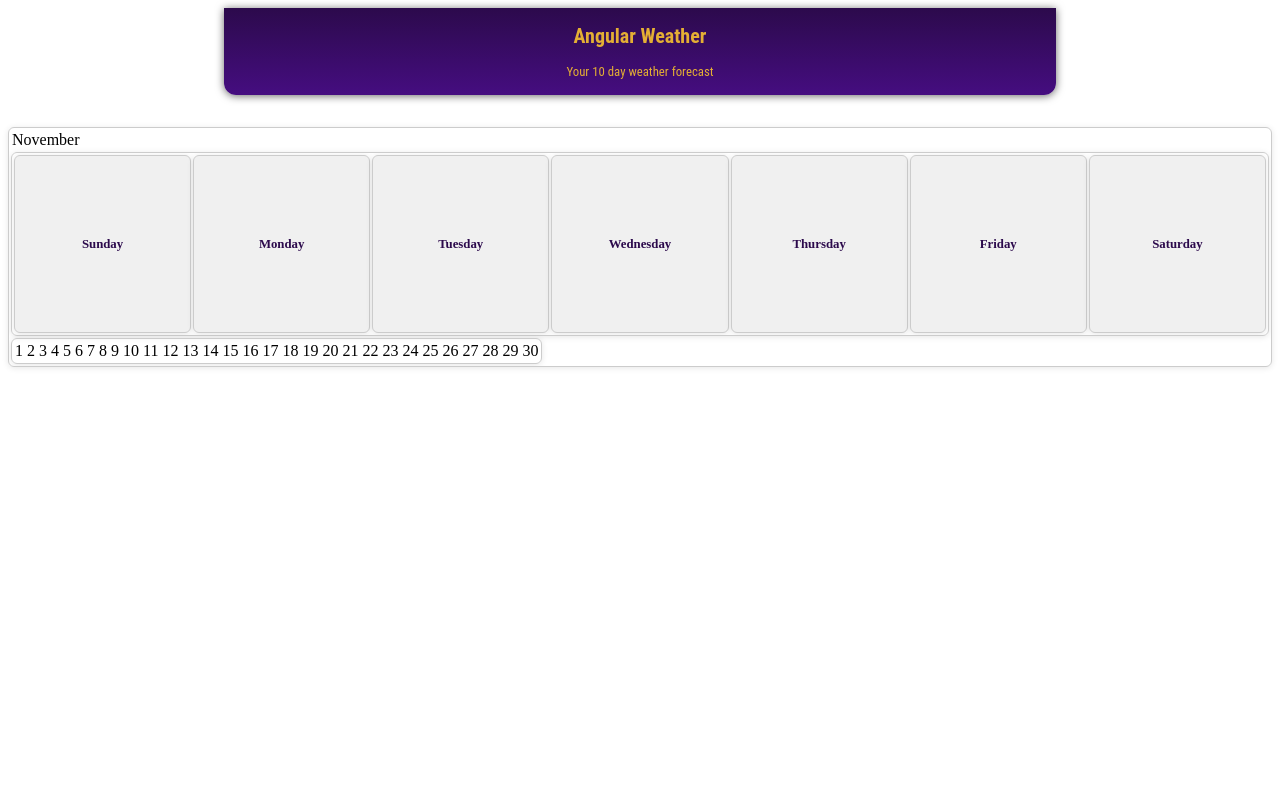
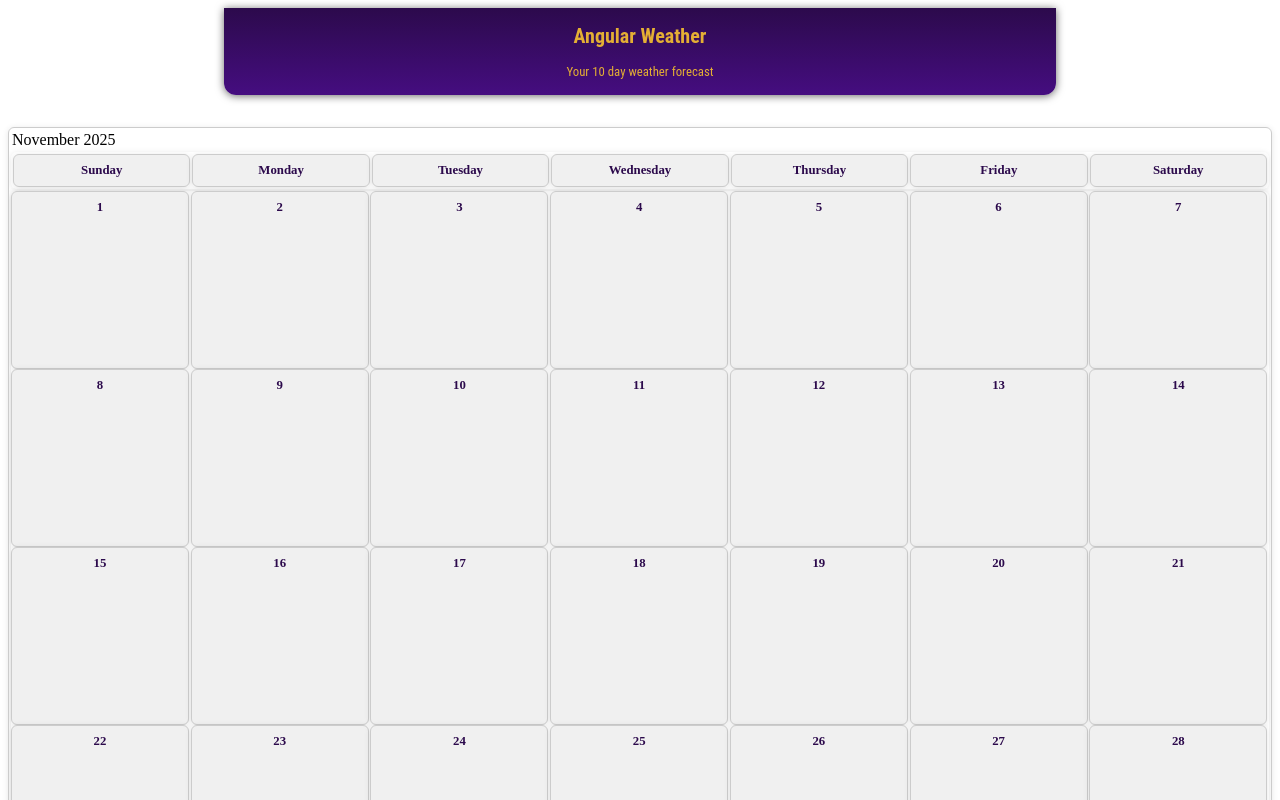
Before and after one commit to raseward14/angular-weather, an Angular app: page / in a window 1280 px wide. Shown: the top 800 px of the page. Built offline with nearby package versions, Linux system fonts and the light colour scheme.

Commit message:
adjusted calendar pane and weekday header styles to use css grid, grid template columns to define 7 week days and grid template rows auto for all cells, also centered weekday numbers and removed repetative borders

```diff
--- a/src/app/calendar/calendar.component.css
+++ b/src/app/calendar/calendar.component.css
@@ -4,3 +4,26 @@ table {
     overflow: hidden;
     border: 1px solid #ccc;
   }
+
+  td.calendar-cell {
+    border: 1px solid #ccc;
+    padding: 0.5rem;
+    text-align: center;
+    font-size: 0.8rem;
+    font-weight: bold;
+    color: #2c0a4c;
+    background-color: #f0f0f0;
+    border-radius: 6px;
+    box-shadow: 0 1px 6px rgba(0, 0, 0, 0.1);
+    overflow: hidden;
+    height: 10rem;
+    width: 10rem;
+}
+
+ .calendar-pane {
+    border-radius: 6px;
+    box-shadow: 0 1px 6px rgba(0, 0, 0, 0.1);
+    display: grid;
+    grid-template-columns: repeat(7, 1fr);
+    grid-template-rows: auto;
+}
--- a/src/app/calendar/calendar.component.html
+++ b/src/app/calendar/calendar.component.html
@@ -1,8 +1,8 @@
 <div>
-    <table>
+    <table >
         <thead>
             <tr>
-                <td>{{ currentDate | date: 'MMMM' }}</td>
+                <td>{{ currentDate | date: 'MMMM yyyy' }}</td>
             </tr>
         </thead>
         <tbody>
@@ -10,11 +10,11 @@
                 <app-week-day/>
             </tr>
             <tr>
-                <day-container>
+                <div class="calendar-pane">
                     @for(cell of cellsArray; track cell) {
-                        <td>{{ cell }}</td>
+                        <td class="calendar-cell">{{ cell }}</td>
                     }
-                </day-container>
+                </div>
             </tr>
         </tbody>
     </table>
--- a/src/app/calendar/calendar.component.ts
+++ b/src/app/calendar/calendar.component.ts
@@ -2,6 +2,7 @@ import { Component, OnInit } from '@angular/core';
 import { CommonModule } from '@angular/common';
 
 import { WeekDay } from '../week-day/week-day.component';
+
 import { DayContainer } from "../ui/container/day-container.component";
 
 @Component({
--- a/src/app/ui/container/day-container.component.css
+++ b/src/app/ui/container/day-container.component.css
@@ -2,5 +2,4 @@ table {
     border-radius: 6px;
     box-shadow: 0 1px 6px rgba(0, 0, 0, 0.1);
     overflow: hidden;
-    border: 1px solid #ccc;
   }
--- a/src/app/week-day/week-day.component.css
+++ b/src/app/week-day/week-day.component.css
@@ -9,6 +9,5 @@ td {
     border-radius: 6px;
     box-shadow: 0 1px 6px rgba(0, 0, 0, 0.1);
     overflow: hidden;
-    height: 10rem;
     width: 10rem;
 }
```
